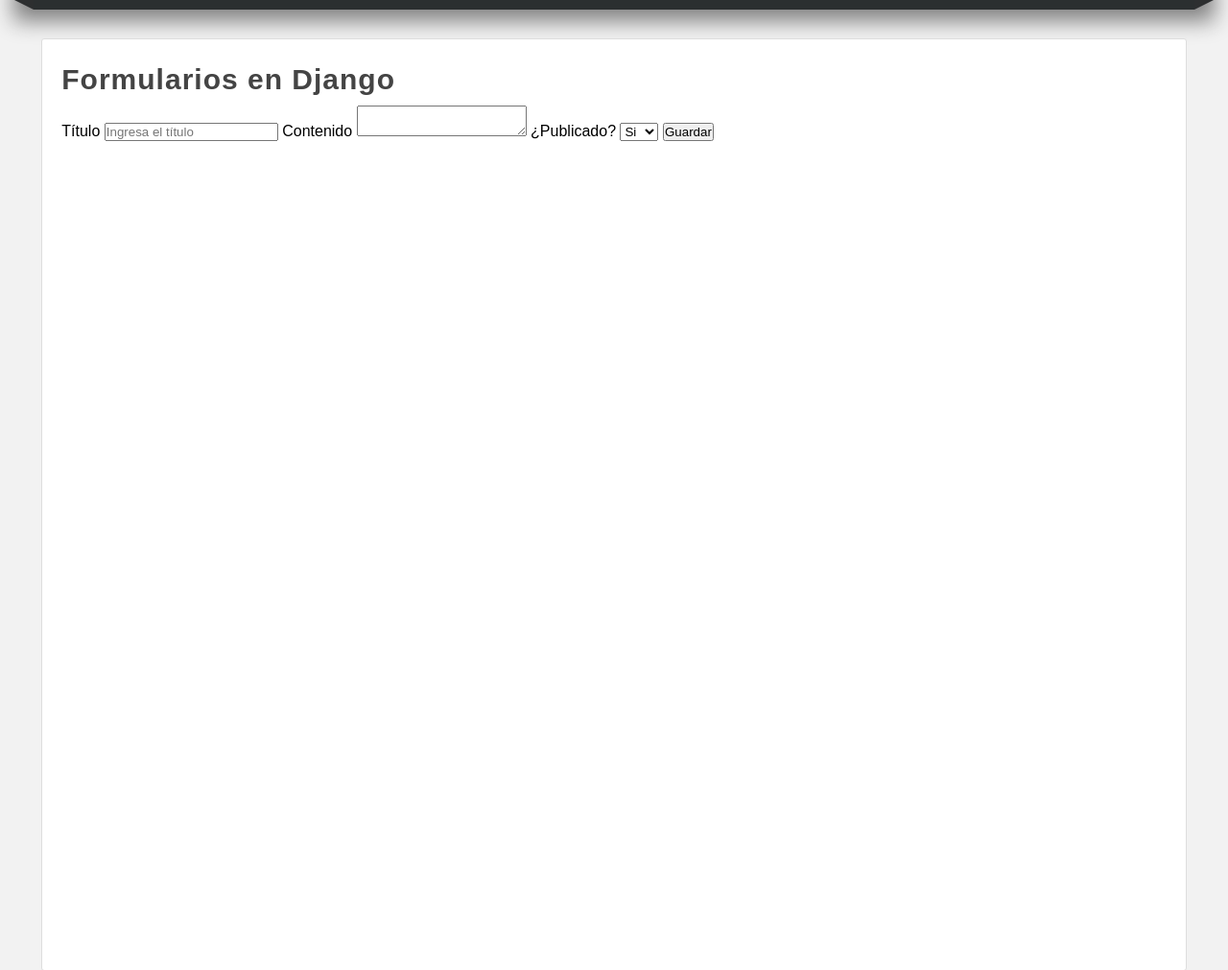
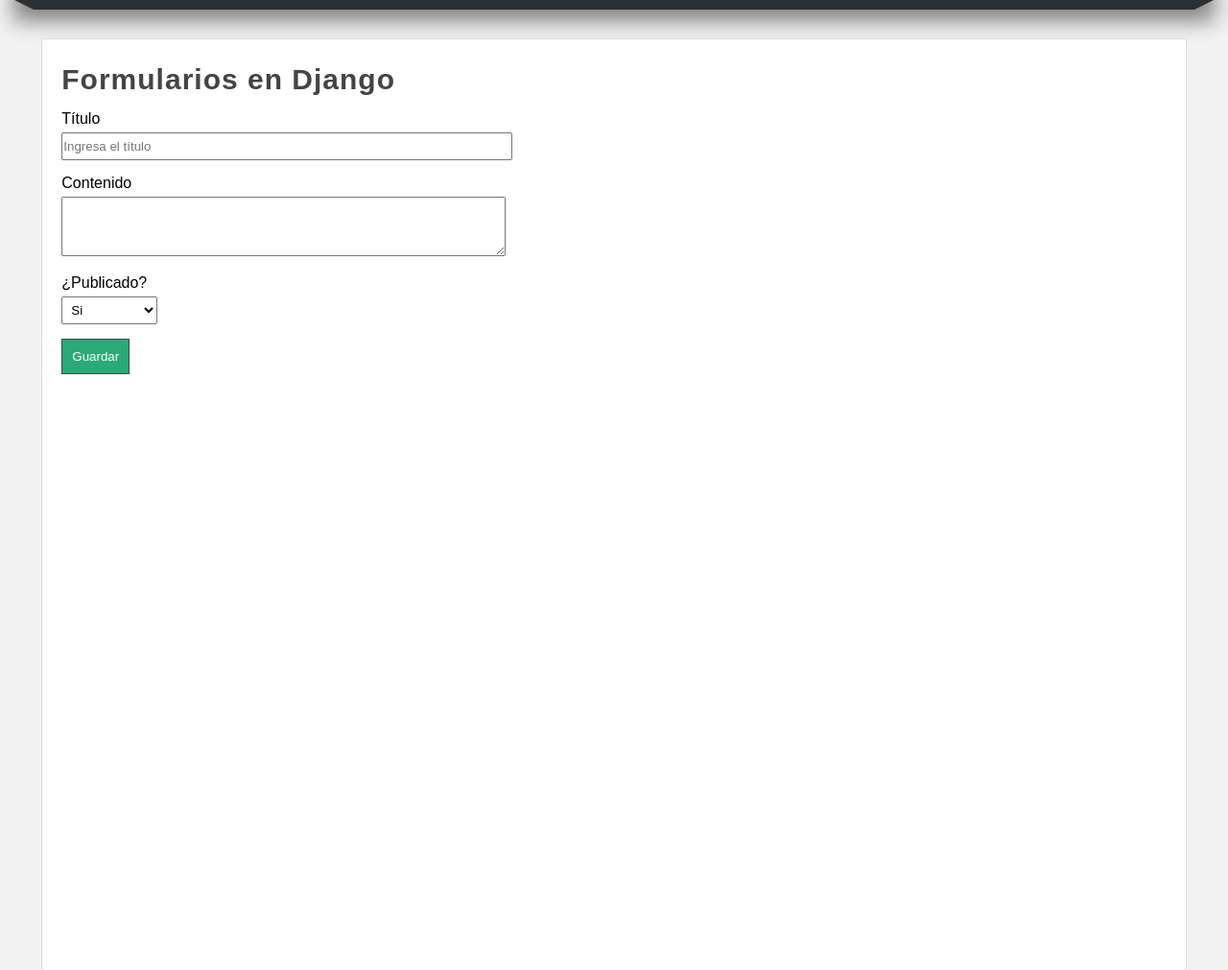
Before and after one commit to mayuelcuarto/master-python, a Django app: page /create-article/ in a window 1280 px wide. Shown: the part 182-1193 px from the top of the page at 96% size. Run offline with Django 3.2, Linux system fonts and the light colour scheme.

Commit message:
Aplicando estilos a formulario django

```diff
--- a/22-django/AprendiendoDjango/miapp/static/css/styles.css
+++ b/22-django/AprendiendoDjango/miapp/static/css/styles.css
@@ -137,6 +137,47 @@ nav ul li a:hover{
     border-radius: 3px;
 }
 
+.box form{
+    width: 40%;
+}
+
+.box form input,
+.box form label{
+    display: block;
+    padding: 5px;
+    padding-left: 0px;
+}
+
+.box form input[type="text"],
+.box form textarea{
+    width: 100%;
+    margin-bottom: 10px;
+}
+
+.box form select{
+    width: 100px;
+    margin-bottom: 10px;
+    padding: 5px;
+}
+
+.box form input[type="submit"],
+.box form input[type="button"],
+.box form button{
+    padding: 10px;
+    margin-top: 5px;
+    background: #2ba977;
+    border: 1px solid #444;
+    color: white;
+    transition: 300ms all;
+}
+
+.box form input[type="submit"]:hover,
+.box form input[type="button"]:hover,
+.box form button:hover{
+    cursor: pointer;
+    background: #1f7e58;
+}
+
 .title{
     color: #444;
     letter-spacing: 1px;
--- a/22-django/AprendiendoDjango/miapp/templates/create_article.html
+++ b/22-django/AprendiendoDjango/miapp/templates/create_article.html
@@ -7,14 +7,14 @@
 <h1 class="title">Formularios en Django</h1>
 
 <form action="{% url 'save' %}" method="GET">
-    <label for="title">Título</label>
-    <input type="text" name="title" placeholder="Ingresa el título">
+    <label for="titulo">Título</label>
+    <input type="text" id="titulo" name="titulo" placeholder="Ingresa el título">
 
-    <label for="content">Contenido</label>
-    <textarea name="content"></textarea>
+    <label for="contenido">Contenido</label>
+    <textarea id="contenido" name="contenido" rows="4"></textarea>
 
-    <label for="public">¿Publicado?</label>
-    <select name="public">
+    <label for="publicado">¿Publicado?</label>
+    <select id="publicado" name="publicado">
         <option value="1">Si</option>
         <option value="0">No</option>
     </select>
```
